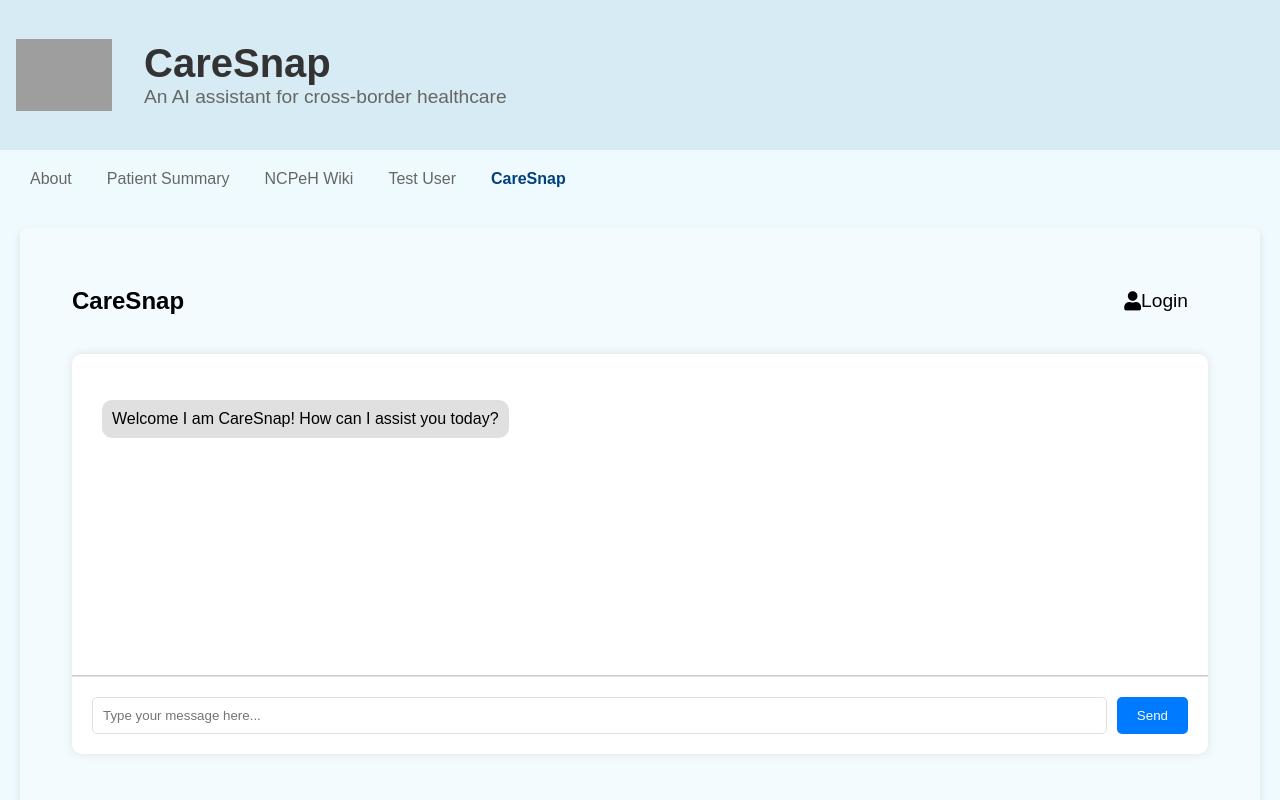
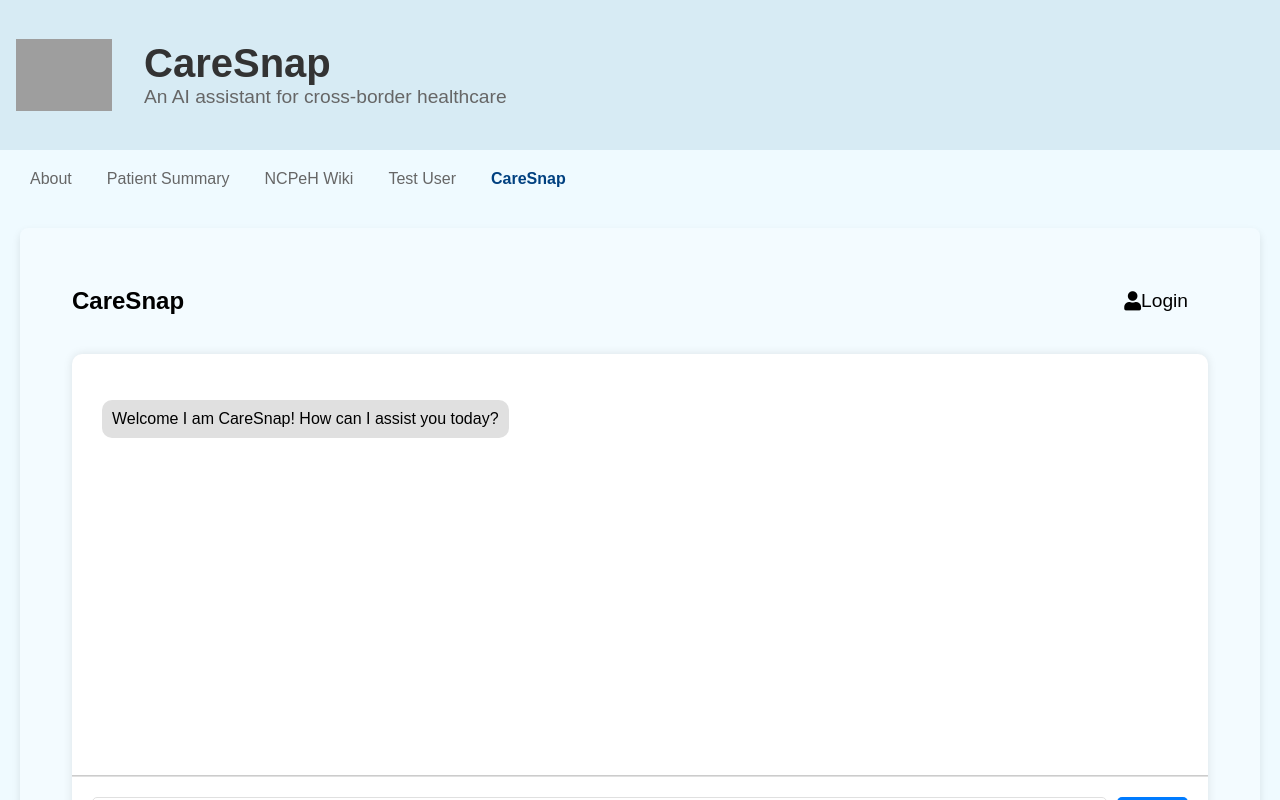
Before and after one commit to AlikiVasili/CareSnap, an Angular app: page / in a window 1280 px wide. Both pictures are taken after a click on the button "CareSnap". Shown: the top 800 px of the page. Built offline with nearby package versions, Linux system fonts and the light colour scheme; grey boxes are pictures that could not be loaded.

Commit message:
chatbot component edit

```diff
--- a/src/app/chatbot/chatbot.component.css
+++ b/src/app/chatbot/chatbot.component.css
@@ -18,7 +18,7 @@ h1{
     display: flex;
     flex-direction: column;
     overflow-y: auto;
-    height: 400px;
+    height: 500px;
 }
 
 .chat-body {
--- a/src/app/chatbot/chatbot.component.html
+++ b/src/app/chatbot/chatbot.component.html
@@ -28,7 +28,7 @@
           </li>
         }
       </ul>
-      <div *ngIf="isLoading" class="loading-indicator">Loading...</div> <!-- Loading indicator -->
+      <!--<div *ngIf="isLoading" class="loading-indicator">Loading...</div> <!-- Loading indicator -->
     </section>
     <div class="chat-footer">
       <input
```
